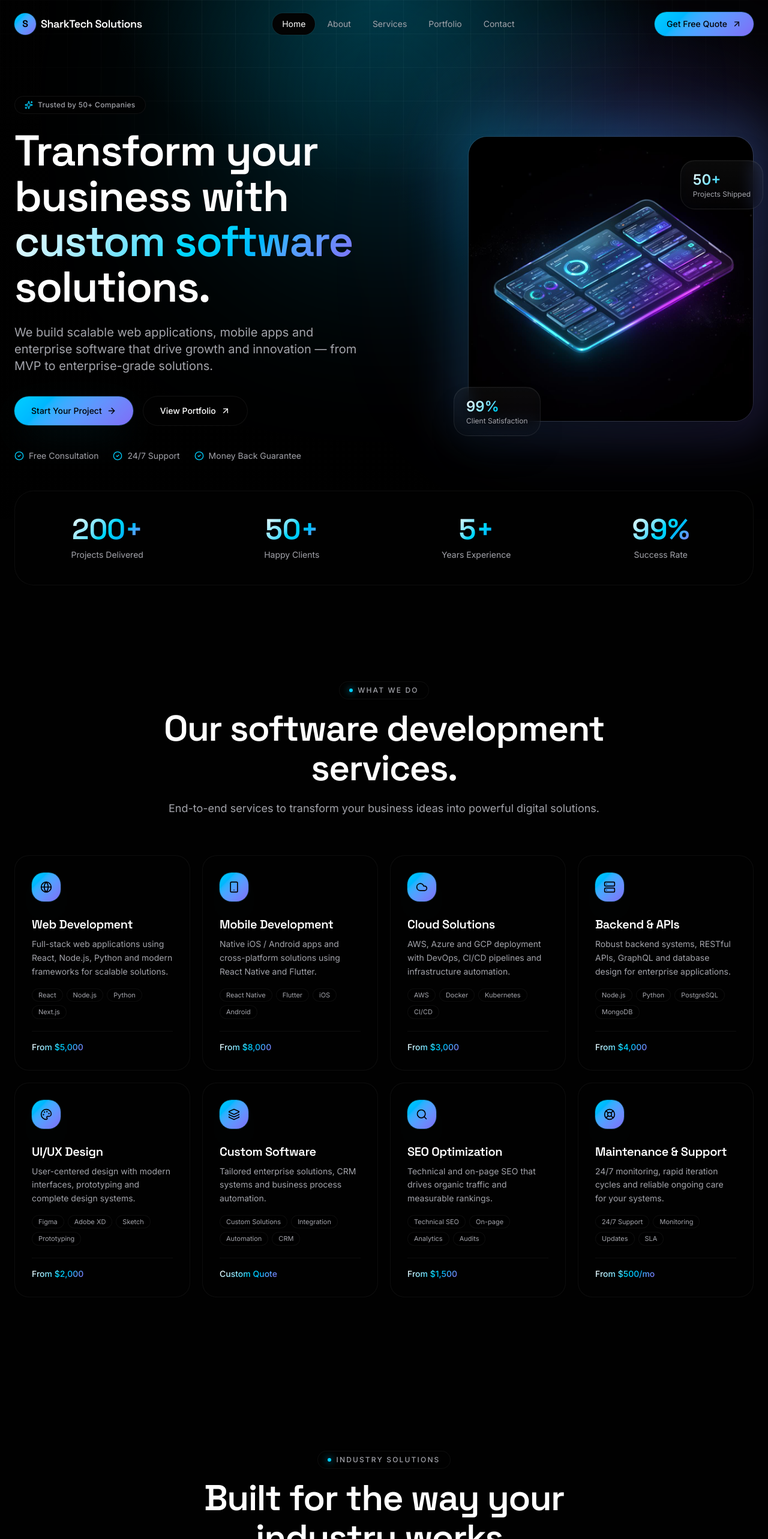
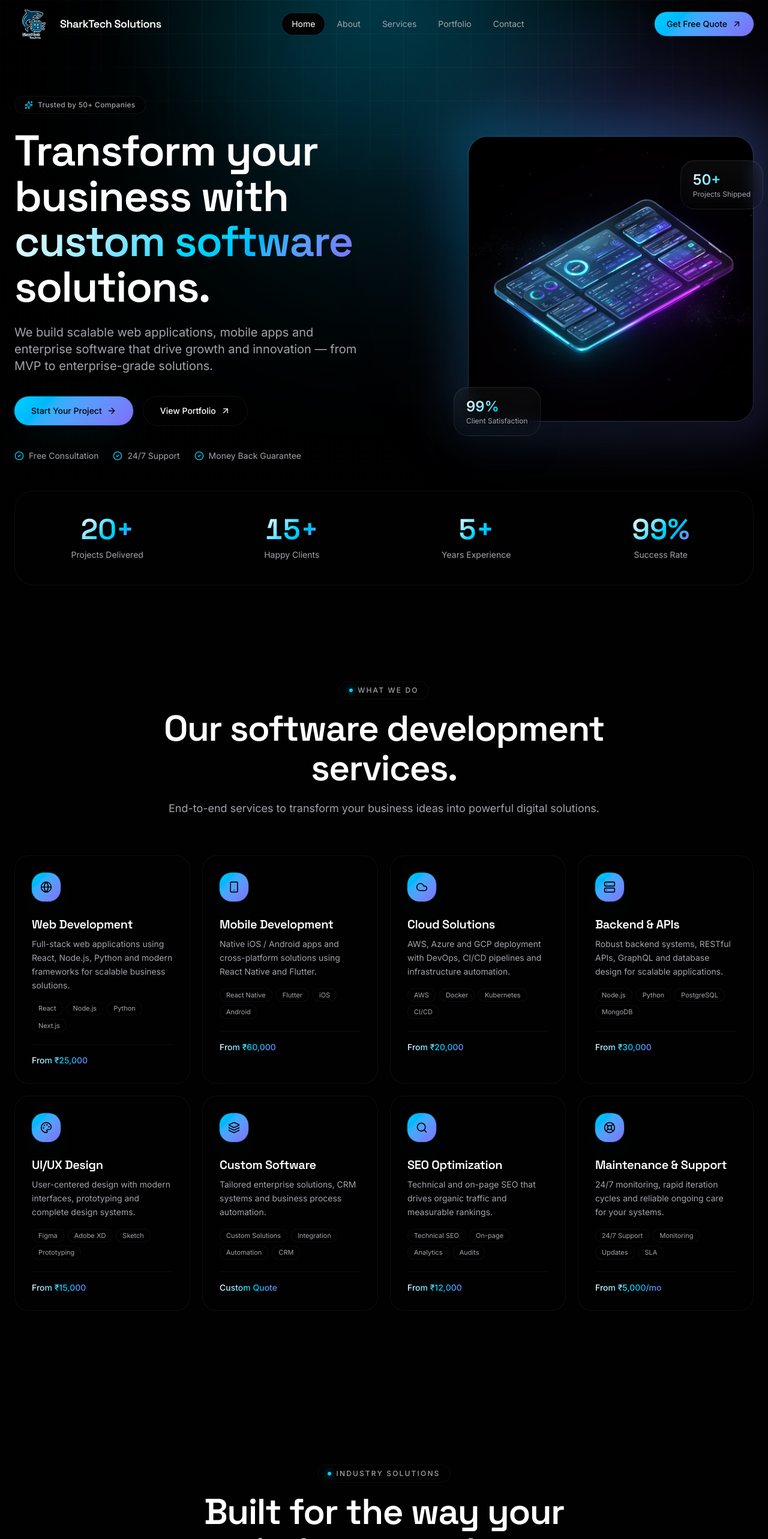
Before and after one commit to SharkTechSolutions/updated-site, a React (Vite) app: page / in a window 1280 px wide. Shown: the top 2566 px of the page at 60% size. Built offline with nearby package versions, Linux system fonts and the light colour scheme.

Commit message:
Replace repo with new Vercel-ready website

```diff
--- a/src/components/Footer.tsx
+++ b/src/components/Footer.tsx
@@ -1,6 +1,7 @@
 import { Link } from "@tanstack/react-router";
 import { Linkedin, Instagram, Facebook, MessageCircle, Mail, Phone } from "lucide-react";
 import { NAV, SITE } from "@/constants/site";
+import logo from "@/assets/logo.jpeg";
 
 export function Footer() {
   return (
@@ -8,12 +9,19 @@ export function Footer() {
       <div className="container mx-auto max-w-7xl px-6 py-20">
         <div className="grid gap-12 md:grid-cols-12">
           <div className="md:col-span-5">
-            <Link to="/" className="flex items-center gap-2">
-              <span className="grid h-9 w-9 place-items-center rounded-xl bg-gradient-primary font-display text-base font-bold text-primary-foreground shadow-glow">
-                S
-              </span>
-              <span className="font-display text-lg font-semibold">{SITE.name}</span>
-            </Link>
+          <Link to="/" className="group flex items-center gap-3">
+  <span className="flex h-16 w-16 items-center justify-center overflow-hidden transition-all duration-300 group-hover:scale-105">
+    <img
+      src={logo}
+      alt="SharkTech Solutions Logo"
+      className="h-full w-full object-contain"
+    />
+  </span>
+
+  <span className="font-display text-lg font-semibold tracking-tight text-white transition-colors duration-300 group-hover:text-primary">
+    {SITE.name}
+  </span>
+</Link>
             <p className="mt-5 max-w-md text-muted-foreground">
               Building premium digital solutions for ambitious businesses — websites,
               software, mobile apps and AI-powered experiences that scale.
--- a/src/components/Navbar.tsx
+++ b/src/components/Navbar.tsx
@@ -3,7 +3,7 @@ import { useEffect, useState } from "react";
 import { Menu, X, ArrowUpRight } from "lucide-react";
 import { AnimatePresence, motion } from "framer-motion";
 import { NAV, SITE } from "@/constants/site";
-
+import logo from "@/assets/logo.jpeg";
 export function Navbar() {
   const [scrolled, setScrolled] = useState(false);
   const [open, setOpen] = useState(false);
@@ -29,14 +29,19 @@ export function Navbar() {
       }`}
     >
       <div className="container mx-auto flex h-16 max-w-7xl items-center justify-between px-6 md:h-20">
-        <Link to="/" className="group flex items-center gap-2">
-          <span className="grid h-9 w-9 place-items-center rounded-xl bg-gradient-primary font-display text-base font-bold text-primary-foreground shadow-glow">
-            S
-          </span>
-          <span className="font-display text-lg font-semibold tracking-tight">
-            {SITE.name}
-          </span>
-        </Link>
+       <Link to="/" className="group flex items-center gap-3">
+  <span className="flex h-16 w-16 items-center justify-center overflow-hidden transition-all duration-300 group-hover:scale-105">
+    <img
+      src={logo}
+      alt="SharkTech Solutions Logo"
+      className="h-full w-full object-contain"
+    />
+  </span>
+
+  <span className="font-display text-lg font-semibold tracking-tight text-white transition-colors duration-300 group-hover:text-primary">
+    {SITE.name}
+  </span>
+</Link>
 
         <nav className="hidden items-center gap-1 md:flex">
           {NAV.map((item) => {
--- a/src/constants/site.ts
+++ b/src/constants/site.ts
@@ -10,8 +10,8 @@ export const SITE = {
   tagline: "Trusted by 50+ Companies",
   url: "https://sharktechsolutions.in",
   email: "contact@sharktechsolutions.in",
-  phone: "+91 98765 43210",
-  whatsapp: "919876543210",
+  phone: "+91 89319 18656",
+  whatsapp: "918931918656",
   address: "Noida, Uttar Pradesh 201301, India",
   hours: "Monday – Friday · 9:00 AM – 6:00 PM",
 };
@@ -25,21 +25,69 @@ export const NAV = [
 ] as const;
 
 export const STATS = [
-  { value: 200, suffix: "+", label: "Projects Delivered" },
-  { value: 50, suffix: "+", label: "Happy Clients" },
+  { value: 20, suffix: "+", label: "Projects Delivered" },
+  { value: 15, suffix: "+", label: "Happy Clients" },
   { value: 5, suffix: "+", label: "Years Experience" },
   { value: 99, suffix: "%", label: "Success Rate" },
 ];
 
 export const SERVICES = [
-  { icon: "Globe", title: "Web Development", desc: "Full-stack web applications using React, Node.js, Python and modern frameworks for scalable solutions.", tags: ["React", "Node.js", "Python", "Next.js"], price: "From $5,000" },
-  { icon: "Smartphone", title: "Mobile Development", desc: "Native iOS / Android apps and cross-platform solutions using React Native and Flutter.", tags: ["React Native", "Flutter", "iOS", "Android"], price: "From $8,000" },
-  { icon: "Cloud", title: "Cloud Solutions", desc: "AWS, Azure and GCP deployment with DevOps, CI/CD pipelines and infrastructure automation.", tags: ["AWS", "Docker", "Kubernetes", "CI/CD"], price: "From $3,000" },
-  { icon: "Server", title: "Backend & APIs", desc: "Robust backend systems, RESTful APIs, GraphQL and database design for enterprise applications.", tags: ["Node.js", "Python", "PostgreSQL", "MongoDB"], price: "From $4,000" },
-  { icon: "Palette", title: "UI/UX Design", desc: "User-centered design with modern interfaces, prototyping and complete design systems.", tags: ["Figma", "Adobe XD", "Sketch", "Prototyping"], price: "From $2,000" },
-  { icon: "Layers", title: "Custom Software", desc: "Tailored enterprise solutions, CRM systems and business process automation.", tags: ["Custom Solutions", "Integration", "Automation", "CRM"], price: "Custom Quote" },
-  { icon: "Search", title: "SEO Optimization", desc: "Technical and on-page SEO that drives organic traffic and measurable rankings.", tags: ["Technical SEO", "On-page", "Analytics", "Audits"], price: "From $1,500" },
-  { icon: "LifeBuoy", title: "Maintenance & Support", desc: "24/7 monitoring, rapid iteration cycles and reliable ongoing care for your systems.", tags: ["24/7 Support", "Monitoring", "Updates", "SLA"], price: "From $500/mo" },
+  {
+    icon: "Globe",
+    title: "Web Development",
+    desc: "Full-stack web applications using React, Node.js, Python and modern frameworks for scalable business solutions.",
+    tags: ["React", "Node.js", "Python", "Next.js"],
+    price: "From ₹25,000"
+  },
+  {
+    icon: "Smartphone",
+    title: "Mobile Development",
+    desc: "Native iOS / Android apps and cross-platform solutions using React Native and Flutter.",
+    tags: ["React Native", "Flutter", "iOS", "Android"],
+    price: "From ₹60,000"
+  },
+  {
+    icon: "Cloud",
+    title: "Cloud Solutions",
+    desc: "AWS, Azure and GCP deployment with DevOps, CI/CD pipelines and infrastructure automation.",
+    tags: ["AWS", "Docker", "Kubernetes", "CI/CD"],
+    price: "From ₹20,000"
+  },
+  {
+    icon: "Server",
+    title: "Backend & APIs",
+    desc: "Robust backend systems, RESTful APIs, GraphQL and database design for scalable applications.",
+    tags: ["Node.js", "Python", "PostgreSQL", "MongoDB"],
+    price: "From ₹30,000"
+  },
+  {
+    icon: "Palette",
+    title: "UI/UX Design",
+    desc: "User-centered design with modern interfaces, prototyping and complete design systems.",
+    tags: ["Figma", "Adobe XD", "Sketch", "Prototyping"],
+    price: "From ₹15,000"
+  },
+  {
+    icon: "Layers",
+    title: "Custom Software",
+    desc: "Tailored enterprise solutions, CRM systems and business process automation.",
+    tags: ["Custom Solutions", "Integration", "Automation", "CRM"],
+    price: "Custom Quote"
+  },
+  {
+    icon: "Search",
+    title: "SEO Optimization",
+    desc: "Technical and on-page SEO that drives organic traffic and measurable rankings.",
+    tags: ["Technical SEO", "On-page", "Analytics", "Audits"],
+    price: "From ₹12,000"
+  },
+  {
+    icon: "LifeBuoy",
+    title: "Maintenance & Support",
+    desc: "24/7 monitoring, rapid iteration cycles and reliable ongoing care for your systems.",
+    tags: ["24/7 Support", "Monitoring", "Updates", "SLA"],
+    price: "From ₹5,000/mo"
+  }
 ];
 
 export const INDUSTRIES = [
@@ -98,9 +146,24 @@ export const PROCESS = [
 ];
 
 export const TESTIMONIALS = [
-  { quote: "SharkTechSolutions delivered an exceptional e-commerce platform that exceeded our expectations. Their technical expertise and attention to detail is outstanding.", name: "Sarah Johnson", role: "CTO, TechCorp" },
-  { quote: "The team at SharkTechSolutions transformed our idea into a scalable SaaS platform. Their agile approach and communication throughout the project was excellent.", name: "Michael Chen", role: "Founder, StartupXYZ" },
-  { quote: "Working with SharkTechSolutions was a game-changer for our business. They delivered a robust mobile app that our users love.", name: "Emily Rodriguez", role: "Product Manager, InnovateCo" },
+  {
+    quote:
+      "SharkTech Solutions delivered a premium website for our business with modern design and excellent performance. Their professionalism and support were outstanding.",
+    name: "Shubham Gupta",
+    role: "Founder, New Gen Solutions",
+  },
+  {
+    quote:
+      "We wanted a beautiful and conversion-focused online store for our saree brand, and SharkTech Solutions exceeded expectations with a clean and elegant result.",
+    name: "Owner",
+    role: "Zaiva Sarees",
+  },
+  {
+    quote:
+      "Their team understood our business needs perfectly and created a professional digital presence that helped build trust with our customers.",
+    name: "Owner",
+    role: "Rashi Handlooms",
+  },
 ];
 
 export const FAQS = [
@@ -114,7 +177,7 @@ export const FAQS = [
 export const TRUST_BADGES = ["Free Consultation", "24/7 Support", "Money Back Guarantee"];
 export const COMPANY_HIGHLIGHTS = [
   "5+ Years of Software Development Excellence",
-  "200+ Successful Projects Delivered",
+  "20+ Successful Projects Delivered",
   "Agile Development Methodology",
   "24/7 Technical Support & Maintenance",
   "ISO 27001 Security Standards",
```
Also changed, not shown: src/assets/logo.jpeg (added).
